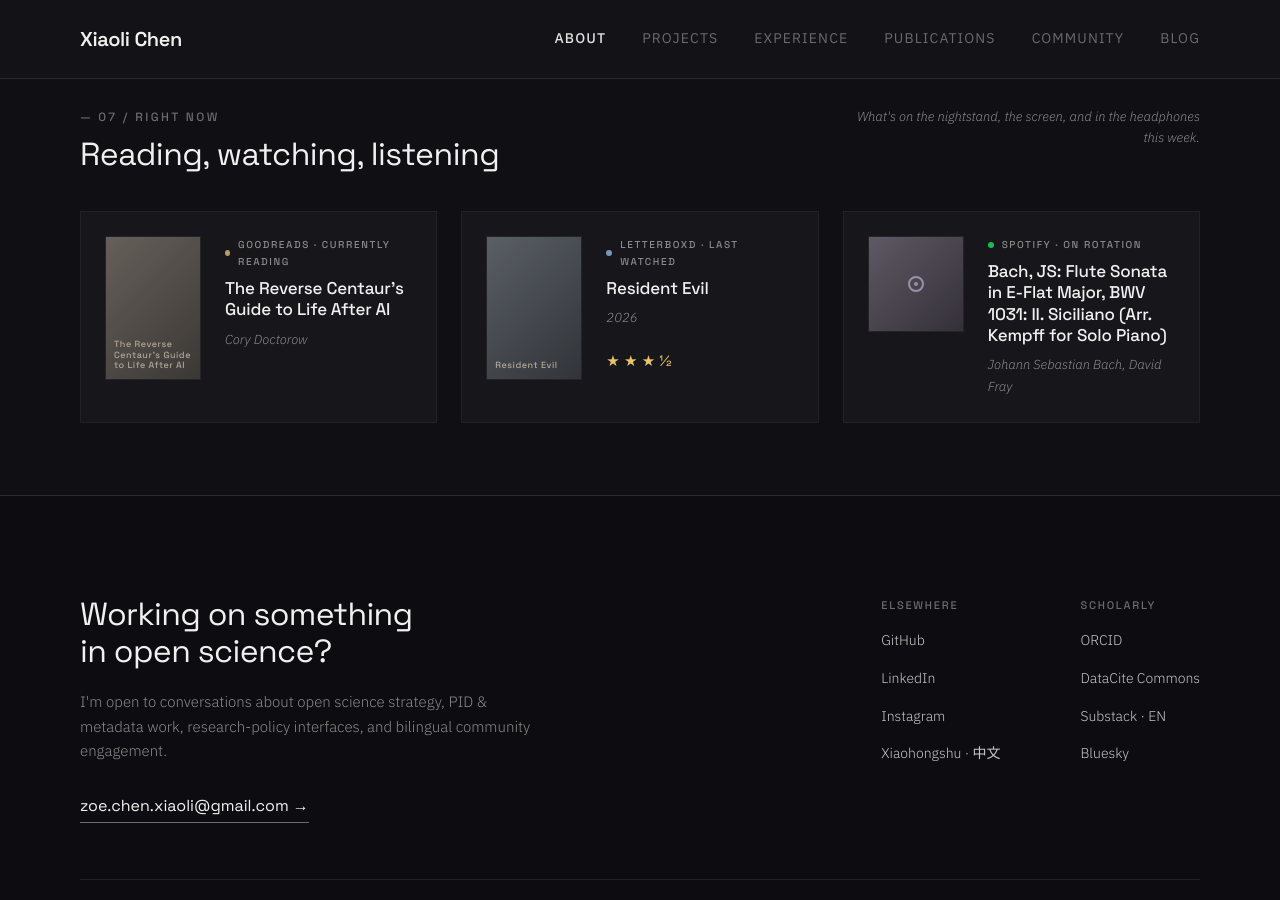
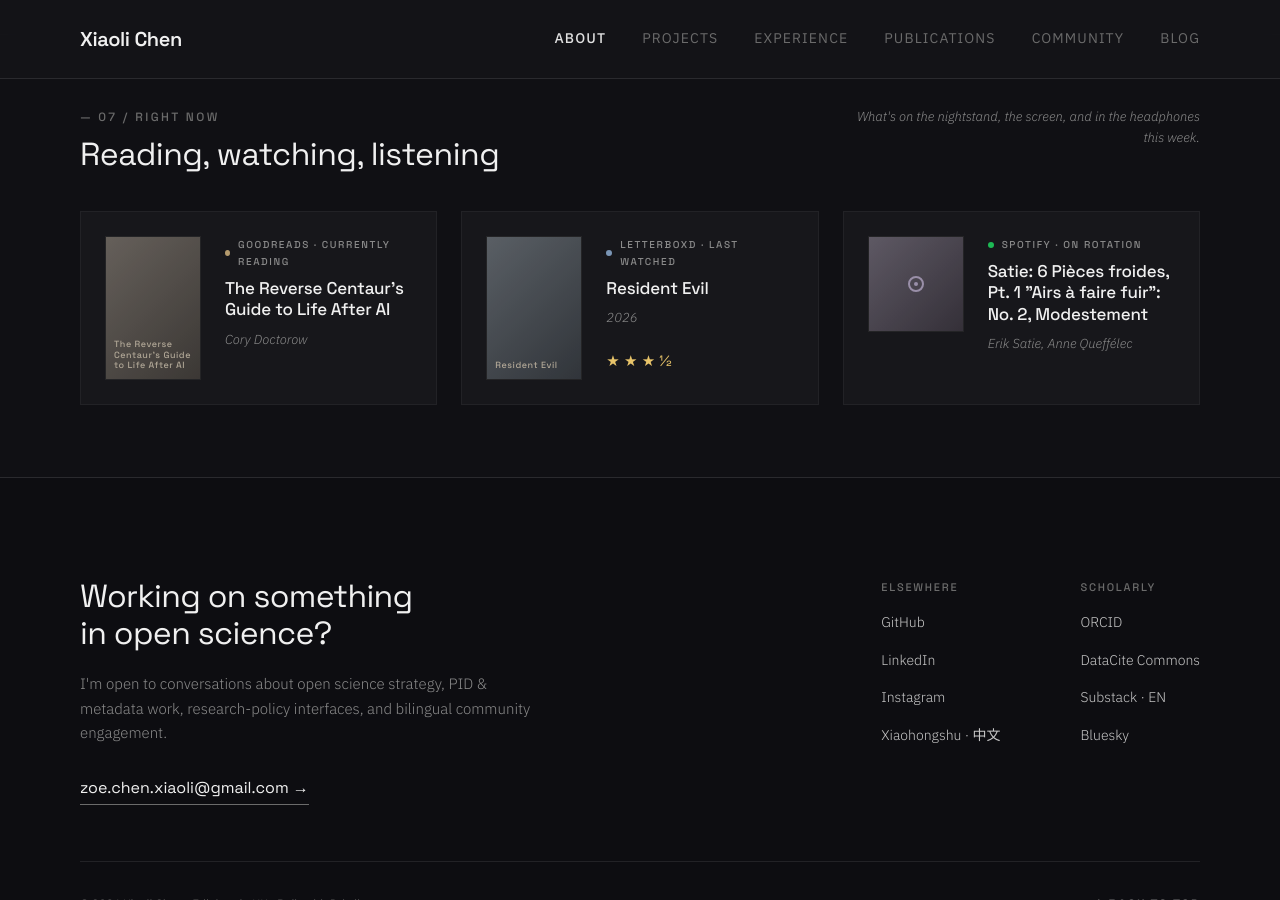
Before and after one commit to xchen101/xchen101.github.io, a Jekyll site: the page built from index.md, in a window 1280 px wide and 900 px high, scrolled down 6679 px. Built offline with Jekyll 4.4.1, drawn with Linux system fonts in a browser that asks for light colours; comment, search, counter and statistics services are not loaded; grey boxes are pictures that could not be loaded.

Commit message:
update: Right Now widget data (auto)

```diff
--- a/_data/now.yml
+++ b/_data/now.yml
@@ -1,4 +1,4 @@
-# Right now — auto-generated by Hermes cron on 2026-09-25 05:00 UTC
+# Right now — auto-generated by Hermes cron on 2026-09-25 11:00 UTC
 # Sources: Goodreads RSS / Letterboxd RSS / Spotify API
 
 reading:
@@ -24,8 +24,8 @@ listening:
   service: "Spotify"
   accent: "#1DB954"
   label: "On rotation"
-  title: "Bach, JS: Flute Sonata in E-Flat Major, BWV 1031: II. Siciliano (Arr. Kempff for Solo Piano)"
-  artist: "Johann Sebastian Bach, David Fray"
-  url: "https://open.spotify.com/track/0ey0S2KrALXiOI460PaQhn"
+  title: "Satie: 6 Pièces froides, Pt. 1 \"Airs à faire fuir\": No. 2, Modestement"
+  artist: "Erik Satie, Anne Queffélec"
+  url: "https://open.spotify.com/track/6scjlKWaVIOhS2vEccqiBE"
   profile_url: "https://open.spotify.com/"
   image: "https://i.scdn.co/image/ab67616d00001e027f16ff20025b9914bd90dc57"
```
